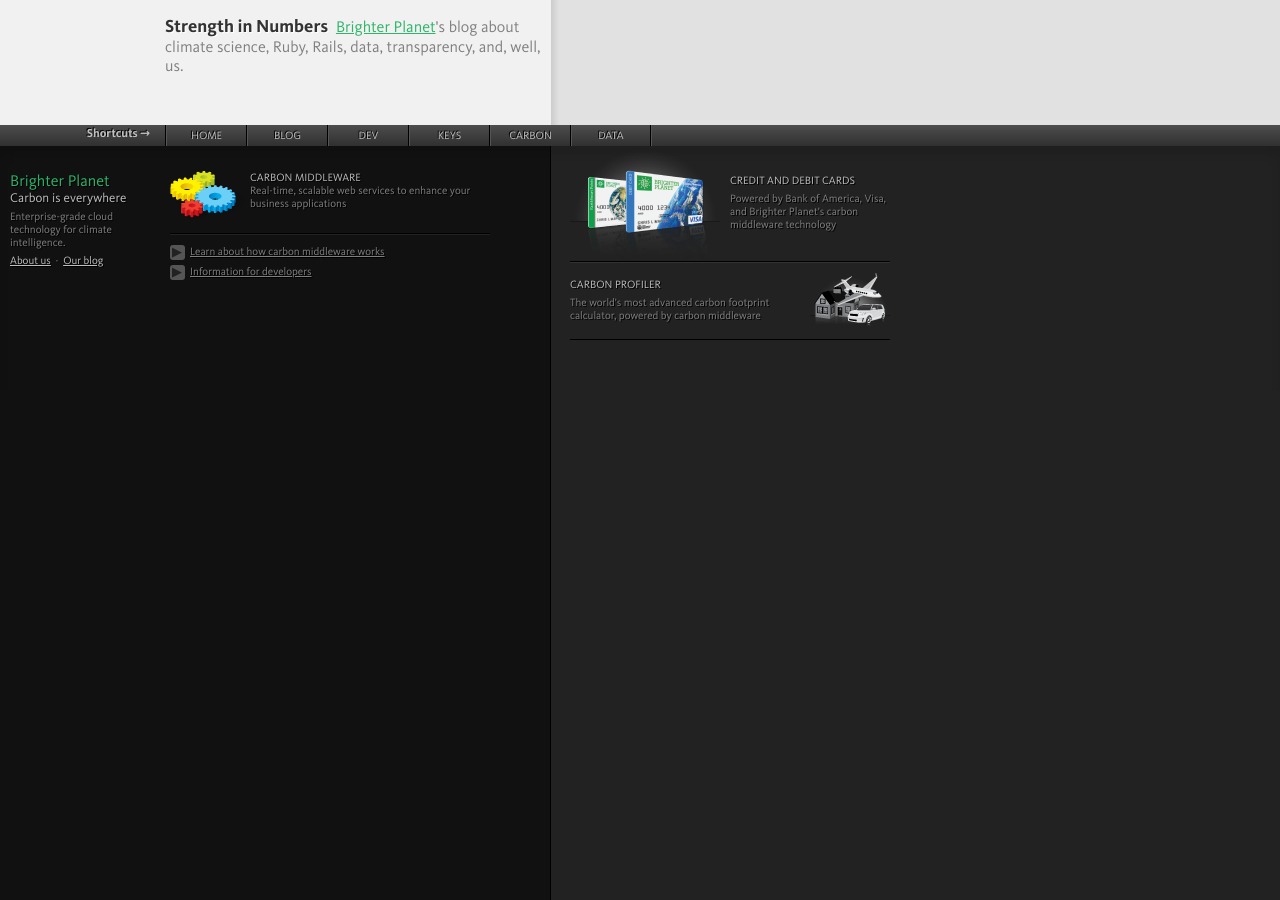
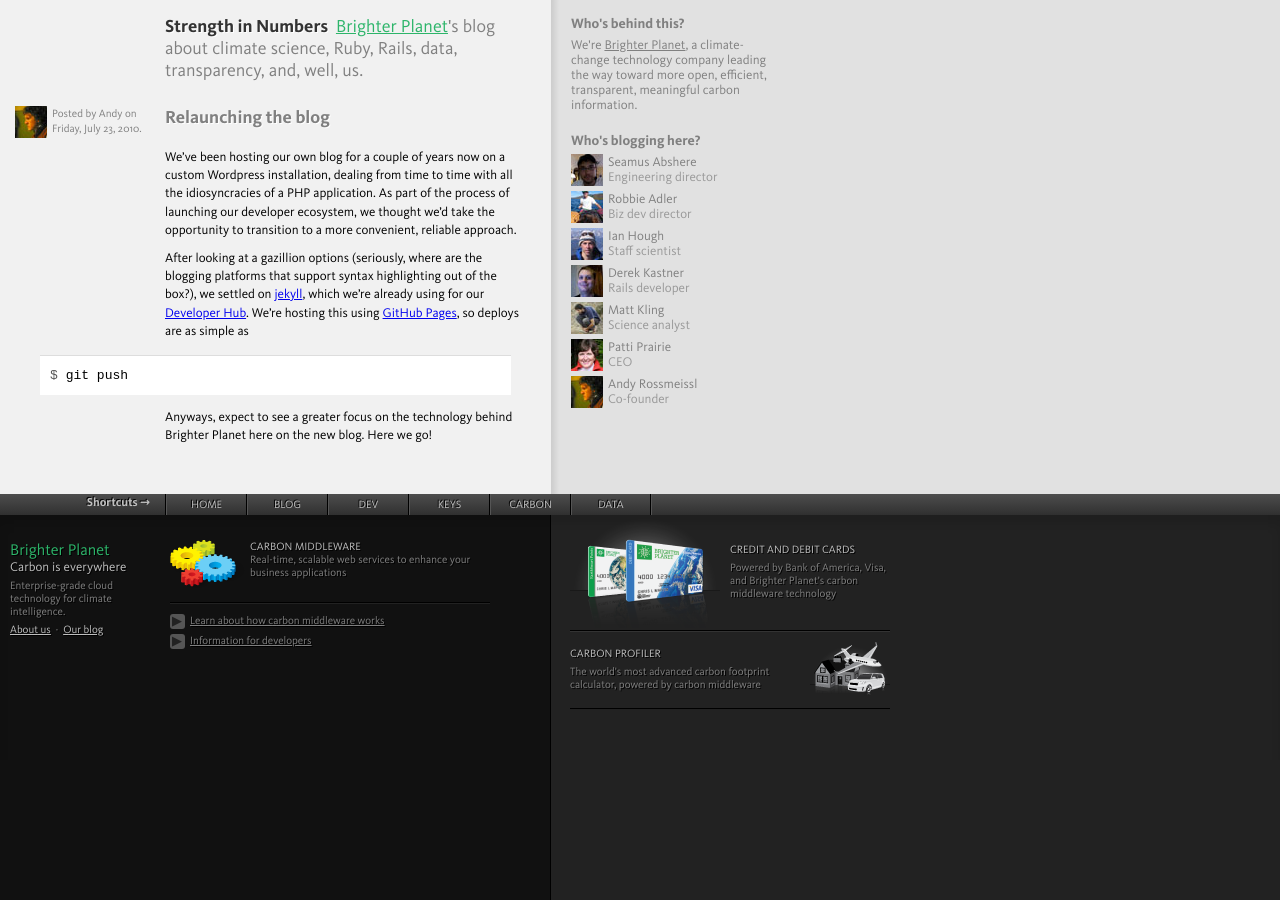
Before and after one commit to faradayio/numbers, a Jekyll site: the page built from index.html, in a window 1280 px wide. Built offline with Jekyll 4.4.1, drawn with Linux system fonts in a browser that asks for light colours; some web fonts are replaced.

Commit message:
First post, sidebar, syntax highlighting, atom feed

```diff
--- a/_layouts/default.html
+++ b/_layouts/default.html
@@ -1,13 +1,15 @@
 <!DOCTYPE html PUBLIC "-//W3C//DTD XHTML 1.0 Strict//EN" "http://www.w3.org/TR/xhtml1/DTD/xhtml1-strict.dtd">
-<html xmlns="http://www.w3.org/1999/xhtml" xml:lang="en" lang="en" dir="ltr" id="brighterplanet-com">
+<html xmlns="http://www.w3.org/1999/xhtml" xml:lang="en" lang="en" dir="ltr" id="numbers-brighterplanet-com">
   <title>{{ page.title }}</title>
   <meta http-equiv="Content-Type" content="text/html; charset=utf-8" />
   <meta http-equiv="Content-Language" content="en" />
-  <link rel="stylesheet" type="text/css" href="/stylesheets/brighter_planet.css" /><link rel="stylesheet" type="text/css" href="/stylesheets/application.css" />
+  <link rel="stylesheet" type="text/css" href="/stylesheets/brighter_planet.css" />
+  <link rel="stylesheet" type="text/css" href="/stylesheets/application.css" />
+  <link rel="stylesheet" type="text/css" href="/stylesheets/syntax.css" />
   <link rel="shortcut icon" type="image/ico" href="/favicon.ico" />
 </head>
 <body>
-{% include google_analytics.html %}
+<!--{ include google_analytics.html }-->
 <div id="content">
   <div id="main">
     <div id="head">
@@ -16,6 +18,20 @@
     </div>
     {{ content }}
   </div>
+  <div id="aux">
+    <h3>Who's behind this?</h3>
+    <p>We're <a href="http://brighterplanet.com">Brighter Planet</a>, a climate-change technology company leading the way toward more open, efficient, transparent, meaningful carbon information.</p>
+    <h3>Who's blogging here?</h3>
+    <ol class="authors">
+      <li class="seamus"><strong>Seamus Abshere</strong> Engineering director</li>
+      <li class="robbie"><strong>Robbie Adler</strong> Biz dev director</li>
+      <li class="ian"><strong>Ian Hough</strong> Staff scientist</li>
+      <li class="derek"><strong>Derek Kastner</strong> Rails developer</li>
+      <li class="matt"><strong>Matt Kling</strong> Science analyst</li>
+      <li class="patti"><strong>Patti Prairie</strong> CEO</li>
+      <li class="andy"><strong>Andy Rossmeissl</strong> Co-founder</li>
+    </ol>
+  </div>
 </div>
 {% include footer.html %}
 </body>
--- /dev/null
+++ b/index.html
@@ -0,0 +1,14 @@
+---
+title: Strength in Numbers
+layout: default
+---
+
+<ol class="posts">
+{% for post in site.posts %}
+  <li class="{{ post.author | downcase }}">
+    <p class="meta">Posted by {{ post.author }} on {{ post.date | date: "%A, %B %d, %Y" }}.</p>
+    <h2>{{ post.title }}</h2>
+{{ post.content }}
+  </li>
+{% endfor %}
+</ol>
--- a/stylesheets/application.css
+++ b/stylesheets/application.css
@@ -1,5 +1,6 @@
 #content {
   background: #e1e1e1 url(images/content.png) -237px 0 repeat-y;
+  overflow: auto;
 }
 
 #head {
@@ -12,7 +13,7 @@
 }
 
 p.summary {
-  font-size: 16px;
+  font-size: 18px;
   color: gray;
   display: inline;
   margin: 0 !important;
@@ -23,5 +24,87 @@
 }
 
 #main {
-  width: 530px;
+  width: 516px;
+  padding: 0 20px 0 0;
+  float: left;
 }
+
+ol.posts {
+  list-style: none;
+}
+
+ol.posts li {
+  background-repeat: no-repeat;
+  background-position: 0 0;
+}
+
+ol.posts li>p {
+  margin: 10px 0 0 150px;
+  line-height: 1.4;
+}
+
+ol.posts li p.meta {
+  margin: 0;
+  float: left;
+  width: 93px;
+  padding: 0 0 0 37px;
+  font-size: 11px;
+  min-height: 32px;
+  color: gray;
+}
+
+.andy { background-image: url(images/andy.jpg) }
+.patti { background-image: url(images/patti.jpg) }
+.seamus { background-image: url(images/seamus.jpg) }
+.ian { background-image: url(images/ian.jpg) }
+.robbie { background-image: url(images/robbie.jpg) }
+.matt { background-image: url(images/matt.jpg) }
+.derek { background-image: url(images/derek.jpg) }
+
+pre {
+  margin-right: -20px;
+  margin-top: 15px;
+}
+
+#aux {
+  float: left;
+  width: 200px;
+  padding: 0 0 0 20px;
+}
+
+#aux h3 {
+  margin: 20px 0 5px;
+  color: gray;
+  font-size: 14px;
+}
+
+#aux>h3:first-child {
+  margin-top: 0;
+}
+
+#aux p {
+  color: gray;
+}
+
+#aux p a {
+  color: gray;
+}
+
+ol.authors {
+  list-style: none;
+}
+
+ol.authors li {
+  background-repeat: no-repeat;
+  background-position: 0 0;
+  padding: 0 0 0 37px;
+  margin: 0 0 5px;
+  min-height: 32px;
+  color: #999;
+}
+
+ol.authors li strong{
+  display: block;
+  font-weight: normal;
+  color: gray;
+}
--- a/stylesheets/brighter_planet.css
+++ b/stylesheets/brighter_planet.css
@@ -65,12 +65,27 @@
   padding: 0;
 }
 
+pre, kbd {
+  font-family: "DejaVu Mono", monospace;
+}
+
 pre {
-  font-family: "DejaVu Mono", monospace;
+  display: block;
+  line-height: 1.4;
+  overflow: auto;
+  background: white;
+  padding: 10px;
+  margin: 10px -15px;
+  border-top: 1px solid #ddd;
+  -moz-box-shadow: inset 0 5px 5px #eee;
 }
 
 a {
   outline: none;
+}
+
+a img {
+  border: none;
 }
 
 #header {
@@ -268,6 +283,30 @@
   margin: 25px 10px 20px 150px;
   text-shadow: 1px 1px 0 white;
   color: gray;
+}
+
+#content h3 {
+  margin: 30px 15px 0 150px;
+}
+
+#content>ul {
+  list-style: square;
+  margin: 10px 15px 10px 150px;
+  padding: 0 0 0 1em
+}
+
+#content p.cta {
+  border: 1px solid #5FBBFF;
+  -moz-border-radius: 3px;
+  -webkit-border-radius: 3px;
+  border-radius: 3px;
+  overflow: auto;
+}
+
+p.cta a {
+  display: block;
+  padding: 10px;
+  color: blue;
 }
 
 #content form dl dt {
@@ -732,3 +771,64 @@
   font-size: 13px;
   -moz-box-shadow: black 1px 1px 0;
 }
+
+ul.pages {
+  background: #F1F1F1;
+  padding: 15px 15px 10px 165px;
+  list-style: none;
+  overflow: auto;
+}
+
+ul.pages li {
+  float: left;
+  margin: 0 5px 0 0;
+}
+
+ul.pages li:first-child {
+  margin-left: -6px;
+}
+
+ul.pages li.current {
+  background: white;
+  -moz-border-radius: 3px;
+  -webkit-border-radius: 3px;
+  border-radius: 3px;
+  font-weight: bold;
+  -moz-box-shadow: -1px -1px 0 silver;
+  -webkit-box-shadow: -1px -1px 0 silver;
+  box-shadow: -1px -1px 0 silver;
+}
+
+ul.pages li.current:first-child {
+  margin-left: 0;
+}
+
+ul.pages li.current, ul.pages li a {
+  line-height: 24px;
+  padding: 0 6px;
+}
+
+ul.pages li a {
+  display: block;
+  color: blue;
+}
+
+ul.pages li a:hover {
+  background-image:
+    -webkit-gradient(
+      linear,
+      left top,
+      left bottom,
+      color-stop(0, rgb(230,230,230)),
+      color-stop(1, rgb(200,200,200))
+    );
+  background-image:
+    -moz-linear-gradient(
+      center top,
+      rgb(230,230,230) 0%,
+      rgb(200,200,200) 100%
+    );
+  -moz-border-radius: 3px;
+  -webkit-border-radius: 3px;
+  border-radius: 3px;
+}
```
Also changed, not shown: _posts/2010-07-23-new-blog.md (added, +14 -0 lines), atom.xml (added, +27 -0 lines), index.md (deleted, +0 -4 lines), stylesheets/images/andy.jpg (added), stylesheets/images/derek.jpg (added), stylesheets/images/ian.jpg (added), stylesheets/images/matt.jpg (added), stylesheets/images/patti.jpg (added), stylesheets/images/robbie.jpg (added), stylesheets/images/seamus.jpg (added).
